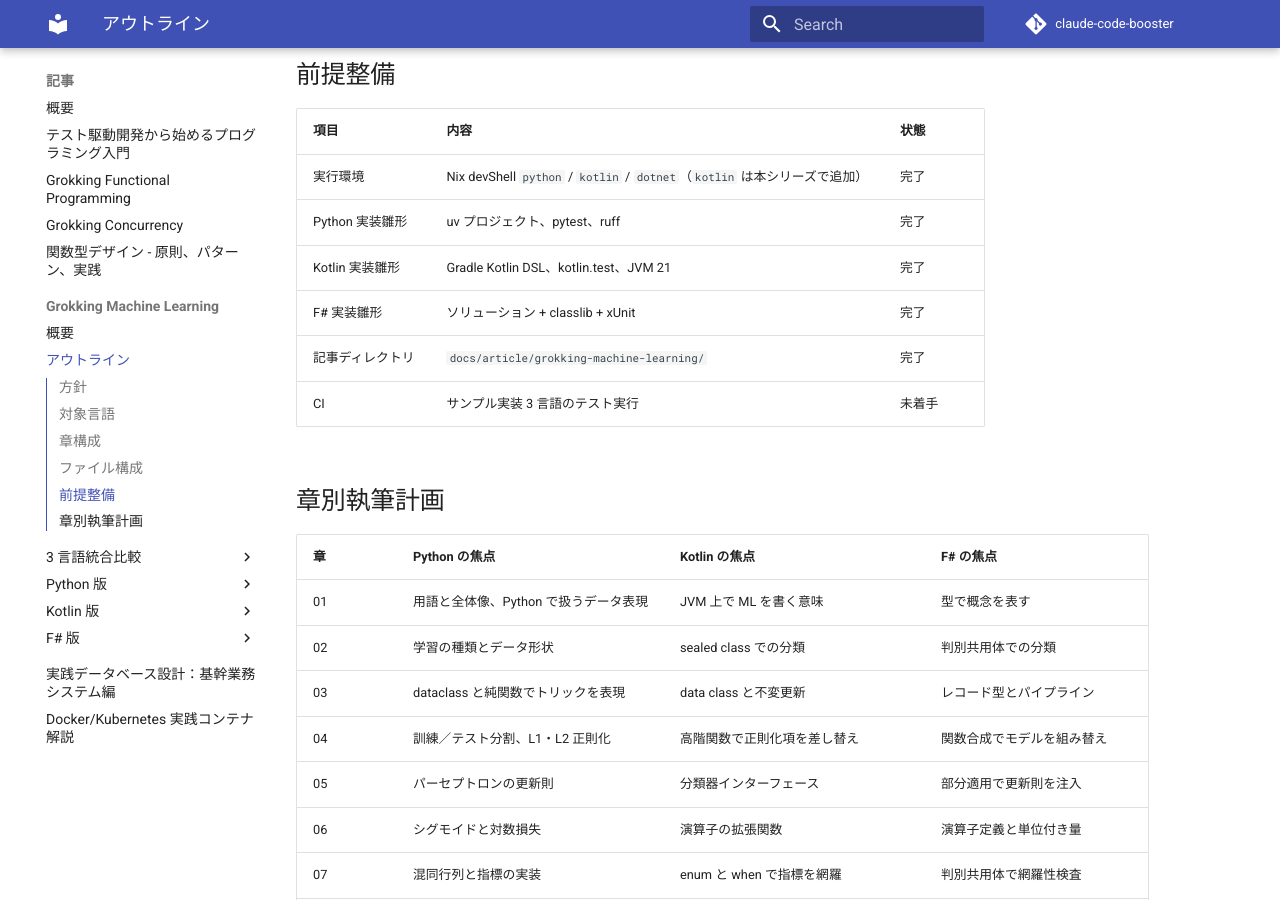
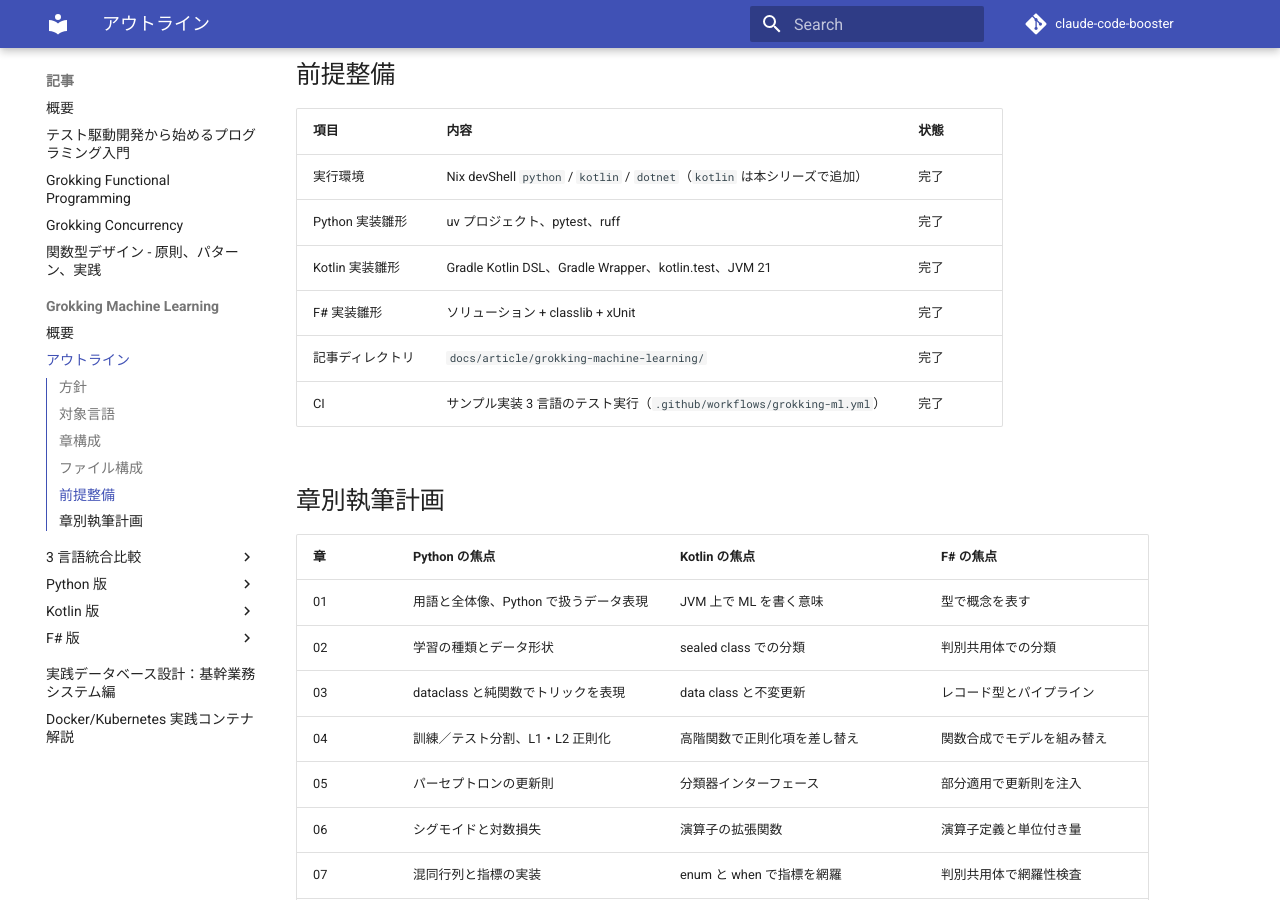
Before and after one commit to k2works/grokking-machine-learning-excersice, an MkDocs documentation site: the page built from docs/article/grokking-machine-learning/outline.md, in a window 1280 px wide and 900 px high, scrolled down 2060 px. Built offline with MkDocs 1.6.1 and Material for MkDocs 9.7.7, drawn with Linux system fonts in a browser that asks for light colours; comment, search, counter and statistics services are not loaded; some of the changed text lies outside the part shown.

Commit message:
docs(grokking-ml): Gradle Wrapper 利用に記述を統一し CI 状態を更新
Co-Authored-By: Claude Opus 5 (1M context) <noreply@anthropic.com>

```diff
--- a/docs/article/grokking-machine-learning/outline.md
+++ b/docs/article/grokking-machine-learning/outline.md
@@ -14,7 +14,7 @@
 | 言語 | バージョン | 実行環境 | ビルド/テスト | サンプル実装 |
 | :--- | :--- | :--- | :--- | :--- |
 | Python | 3.11+ | Nix devShell `python` | uv + pytest + ruff | `apps/grokking-ml-python` |
-| Kotlin | 2.0 (JVM 21) | Nix devShell `kotlin` | Gradle + kotlin.test | `apps/grokking-ml-kotlin` |
+| Kotlin | 2.0 (JVM 21) | Nix devShell `kotlin` | Gradle Wrapper + kotlin.test | `apps/grokking-ml-kotlin` |
 | F# | .NET 10 | Nix devShell `dotnet` | dotnet + xUnit | `apps/grokking-ml-fsharp` |
 
 ## 章構成
@@ -66,10 +66,10 @@ apps/
 | :--- | :--- | :--- |
 | 実行環境 | Nix devShell `python` / `kotlin` / `dotnet`（`kotlin` は本シリーズで追加） | 完了 |
 | Python 実装雛形 | uv プロジェクト、pytest、ruff | 完了 |
-| Kotlin 実装雛形 | Gradle Kotlin DSL、kotlin.test、JVM 21 | 完了 |
+| Kotlin 実装雛形 | Gradle Kotlin DSL、Gradle Wrapper、kotlin.test、JVM 21 | 完了 |
 | F# 実装雛形 | ソリューション + classlib + xUnit | 完了 |
 | 記事ディレクトリ | `docs/article/grokking-machine-learning/` | 完了 |
-| CI | サンプル実装 3 言語のテスト実行 | 未着手 |
+| CI | サンプル実装 3 言語のテスト実行（`.github/workflows/grokking-ml.yml`） | 完了 |
 
 ## 章別執筆計画
 
```
Also changed, not shown: docs/article/grokking-machine-learning/index.md (+1 -1 lines), docs/article/grokking-machine-learning/kotlin/ch03.md (+1 -1 lines), docs/article/grokking-machine-learning/kotlin/index.md (+2 -2 lines), 1 other file.
